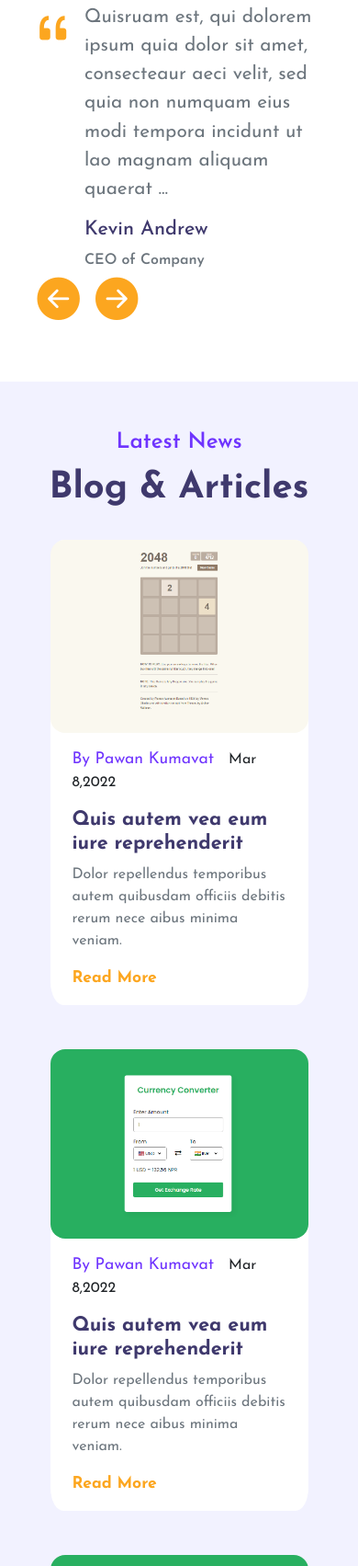
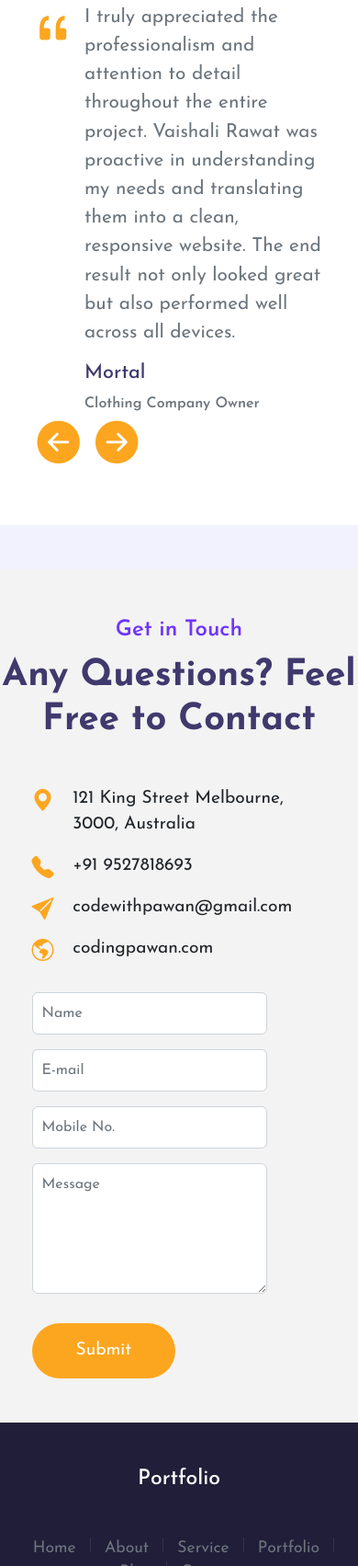
Before and after one commit to vishurrrr/VaishaliPortfolio, a plain HTML site: page index.html in a window 390 px wide. Shown: the part 6727-8430 px from the top of the page at 92% size. Drawn offline with nearby package versions, Linux system fonts and the light colour scheme.

Commit message:
Update index.html

```diff
--- a/index.html
+++ b/index.html
@@ -380,12 +380,10 @@
                     </div>
                     <div class="col-10">
                       <p class="text-muted">
-                        Quisruam est, qui dolorem ipsum quia dolor sit amet,
-                        consecteaur aeci velit, sed quia non numquam eius modi
-                        tempora incidunt ut lao magnam aliquam quaerat ...
+                        Working with Vaishali Rawat was an amazing experience. The website delivered exceeded my expectations in both design and functionality. Communication was smooth, deadlines were met, and the final product was exactly what my business needed. Highly recommended.
                       </p>
                       <h4>Kevin Andrew</h4>
-                      <small class="fs-6 text-muted">CEO of Company</small>
+                      <small class="fs-6 text-muted">Client</small>
                     </div>
                   </div>
                 </div>
@@ -396,31 +394,14 @@
                     </div>
                     <div class="col-10">
                       <p class="text-muted">
-                        Quisruam est, qui dolorem ipsum quia dolor sit amet,
-                        consecteaur aeci velit, sed quia non numquam eius modi
-                        tempora incidunt ut lao magnam aliquam quaerat ...
+                        I truly appreciated the professionalism and attention to detail throughout the entire project. Vaishali Rawat was proactive in understanding my needs and translating them into a clean, responsive website. The end result not only looked great but also performed well across all devices.
                       </p>
-                      <h4>Kevin Andrew</h4>
-                      <small class="fs-6 text-muted">CEO of Company</small>
+                      <h4>Mortal</h4>
+                      <small class="fs-6 text-muted">Clothing Company Owner</small>
                     </div>
                   </div>
                 </div>
-                <div class="carousel-item">
-                  <div class="row justify-content-evenly">
-                    <div class="col-2 text-center">
-                      <i class="bi bi-quote"></i>
-                    </div>
-                    <div class="col-10">
-                      <p class="text-muted">
-                        Quisruam est, qui dolorem ipsum quia dolor sit amet,
-                        consecteaur aeci velit, sed quia non numquam eius modi
-                        tempora incidunt ut lao magnam aliquam quaerat ...
-                      </p>
-                      <h4>Kevin Andrew</h4>
-                      <small class="fs-6 text-muted">CEO of Company</small>
-                    </div>
-                  </div>
-                </div>
+
               </div>
               <button
                 class="nextprev-btn rounded-pill prev-btn"
@@ -449,74 +430,11 @@
 
     <!-- blog section starts -->
     <section class="blog mt-5 pb-5" id="blog">
-      <div class="heading text-center pt-5">
-        <small>Latest News</small>
-        <h3>Blog & Articles</h3>
-      </div>
+
       <div class="row justify-content-evenly px-4 mt-4" data-aos="fade-up">
-        <div class="blogpost col-md-4 col-10 mt-2 mt-md-0 game all">
-          <div class="card">
-            <img
-              src="images/2048game.png"
-              class="card-img-top rounded-4"
-              alt="..."
-            />
-            <div class="card-body px-4">
-              <small>By Pawan Kumavat</small
-              ><span class="ms-3">Mar 8,2022</span>
-              <h4 class="card-title">
-                <a href="">Quis autem vea eum iure reprehenderit</a>
-              </h4>
-              <p class="text-muted">
-                Dolor repellendus temporibus autem quibusdam officiis debitis
-                rerum nece aibus minima veniam.
-              </p>
-              <a href="#" class="read-more-btn link" data-bs-toggle="modal" data-bs-target="#exampleModal1">Read More</a>
-            </div>
-          </div>
-        </div>
-        <div class="blogpost col-md-4 col-10 mt-5 mt-md-0 website all">
-          <div class="card">
-            <img
-              src="images/currency-converter.png"
-              class="card-img-top rounded-4"
-              alt="..."
-            />
-            <div class="card-body px-4">
-              <small>By Pawan Kumavat</small
-              ><span class="ms-3">Mar 8,2022</span>
-              <h4 class="card-title">
-                <a href="">Quis autem vea eum iure reprehenderit</a>
-              </h4>
-              <p class="text-muted">
-                Dolor repellendus temporibus autem quibusdam officiis debitis
-                rerum nece aibus minima veniam.
-              </p>
-              <a href="#" class="read-more-btn link" data-bs-toggle="modal" data-bs-target="#exampleModal2">Read More</a>
-            </div>
-          </div>
-        </div>
-        <div class="blogpost col-md-4 col-10 mt-5 mt-md-0 webapp all">
-          <div class="card">
-            <img
-              src="images/dictionary.png"
-              class="card-img-top rounded-4"
-              alt="..."
-            />
-            <div class="card-body px-4">
-              <small>By Pawan Kumavat</small
-              ><span class="ms-3">Mar 8,2022</span>
-              <h4 class="card-title">
-                <a href="">Quis autem vea eum iure reprehenderit</a>
-              </h4>
-              <p class="text-muted">
-                Dolor repellendus temporibus autem quibusdam officiis debitis
-                rerum nece aibus minima veniam.
-              </p>
-              <a href="#" class="read-more-btn link" data-bs-toggle="modal" data-bs-target="#exampleModal3">Read More</a>
-            </div>
-          </div>
-        </div>
+
+
+
         <!-- here we will make modals if Read more link is clicked the modal will popup -->
         <div class="modal fade" id="exampleModal1" tabindex="-1" aria-labelledby="exampleModalLabel" aria-hidden="true">
           <div class="modal-dialog">
```
